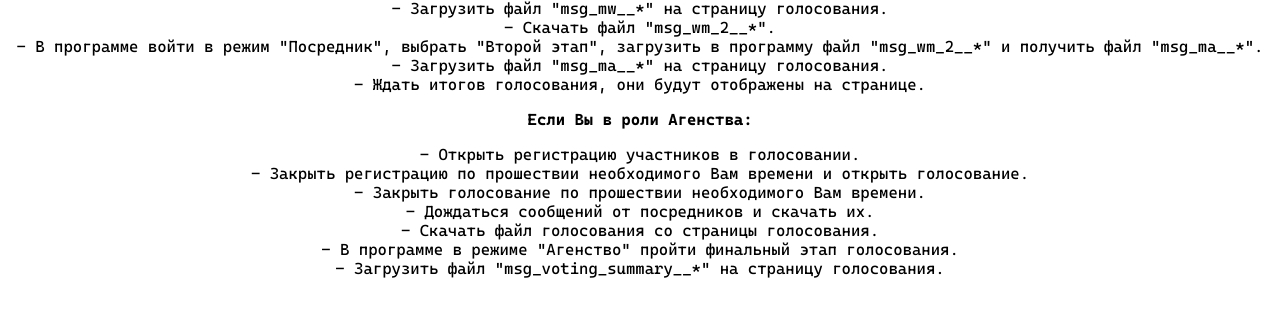
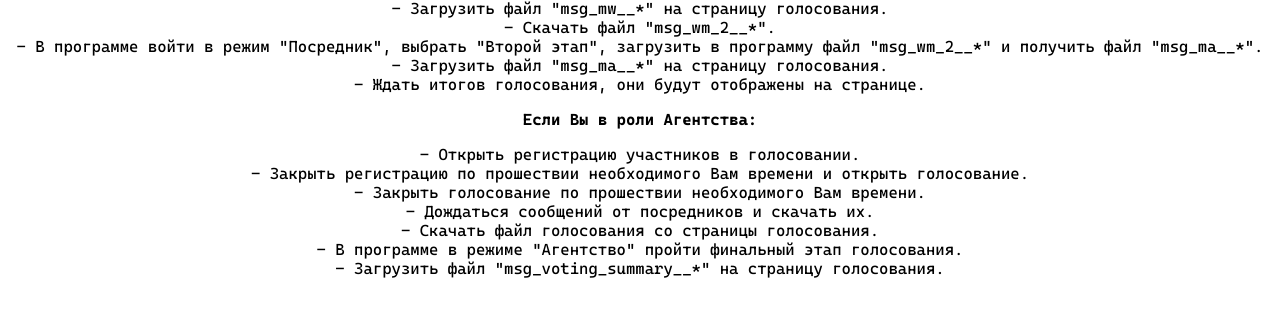
Before and after one commit to 497d2c8f/project, a Django app: page /voting_manual/ in a window 1280 px wide. Shown: the part 401-718 px from the top of the page. Run offline with Django 4.2, Linux system fonts and the light colour scheme; a user stored in the database is signed in.

Commit message:
Fix the spelling of a word

```diff
--- a/mysite/votings/templates/votings/create_voting.html
+++ b/mysite/votings/templates/votings/create_voting.html
@@ -15,7 +15,7 @@
 	<p>
 		1. <a href="{% url 'program' %}">Скачать</a> программу с сайта.<br>
 		2. Войти в программу при помощи своего секретного файла.<br>
-		3. В программе в режиме "Агенство" создать файл голосования.<br>
+		3. В программе в режиме "Агентство" создать файл голосования.<br>
 		4. Загрузить файл голосования на эту страницу.
 	</p>
 	{% if user_profile_has_public_keys %}
--- a/mysite/votings/templates/votings/voting_manual.html
+++ b/mysite/votings/templates/votings/voting_manual.html
@@ -31,14 +31,14 @@
 		- Загрузить файл "msg_ma__*" на страницу голосования.<br>
 		- Ждать итогов голосования, они будут отображены на странице.
 	</p>
-	<p><b>Если Вы в роли Агенства:</b></p>
+	<p><b>Если Вы в роли Агентства:</b></p>
 	<p>
 		- Открыть регистрацию участников в голосовании.<br>
 		- Закрыть регистрацию по прошествии необходимого Вам времени и открыть голосование.<br>
 		- Закрыть голосование по прошествии необходимого Вам времени.<br>
 		- Дождаться сообщений от посредников и скачать их.<br>
 		- Скачать файл голосования со страницы голосования.<br>
-		- В программе в режиме "Агенство" пройти финальный этап голосования.<br>
+		- В программе в режиме "Агентство" пройти финальный этап голосования.<br>
 		- Загрузить файл "msg_voting_summary__*" на страницу голосования.
 	</p>
 {% endblock content %}
--- a/mysite/votings/templates/votings/voting_page/communication.html
+++ b/mysite/votings/templates/votings/voting_page/communication.html
@@ -3,7 +3,7 @@
 {% endif %}
 
 {% if not user.is_anonymous and user.username in voting_data.participants or user.username == voting_data.author %}
-	<p><a href="{% url 'voting_messages' voting_data.v_id %}">Список сообщений посредников и агенства</a></p>
+	<p><a href="{% url 'voting_messages' voting_data.v_id %}">Список сообщений посредников и агентства</a></p>
 {% endif %}
 
 {% if not voting_data.registration %}
```
